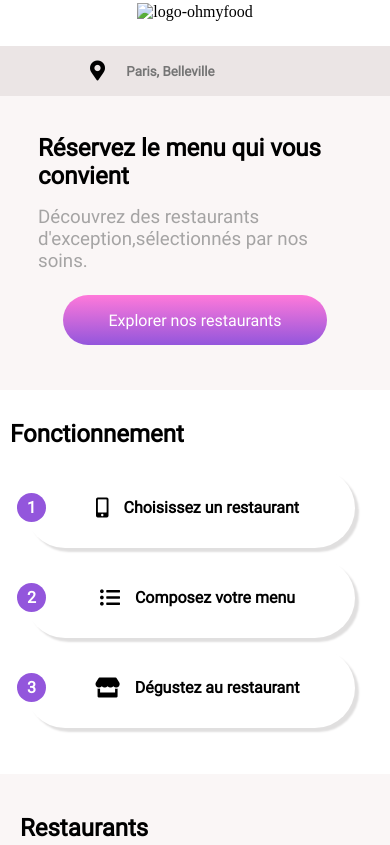
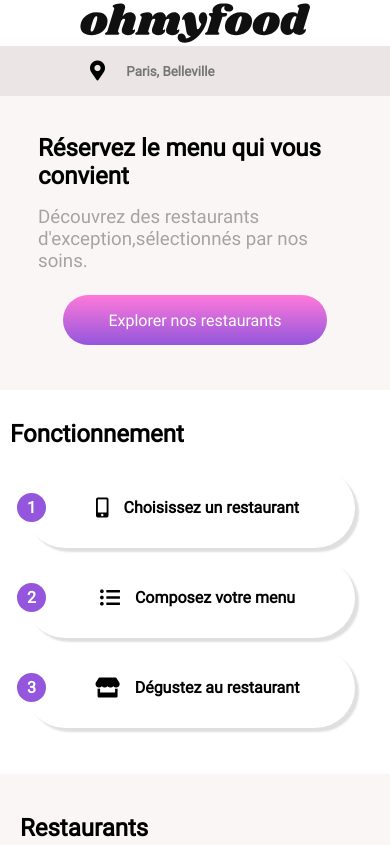
Before and after one commit to Andrea-LTH/LATHANDREA_3_15032021, a plain HTML site: page index.html in a window 390 px wide. Shown: the top 845 px of the page. Drawn offline with Linux system fonts and the light colour scheme.

Commit message:
version-responsive

```diff
--- a/index.html
+++ b/index.html
@@ -14,7 +14,7 @@
     <div class="bloc-page">
     <header>
         <div class="top-logo">
-            <img src="../P3_LATH_ANDREA/images/ohmyfood@2x.svg" alt="logo-ohmyfood">
+            <img src="images/ohmyfood@2x.svg" alt="logo-ohmyfood">
         </div>
         <div class="localisation">
             <i class="fas fa-map-marker-alt map"></i>
```
